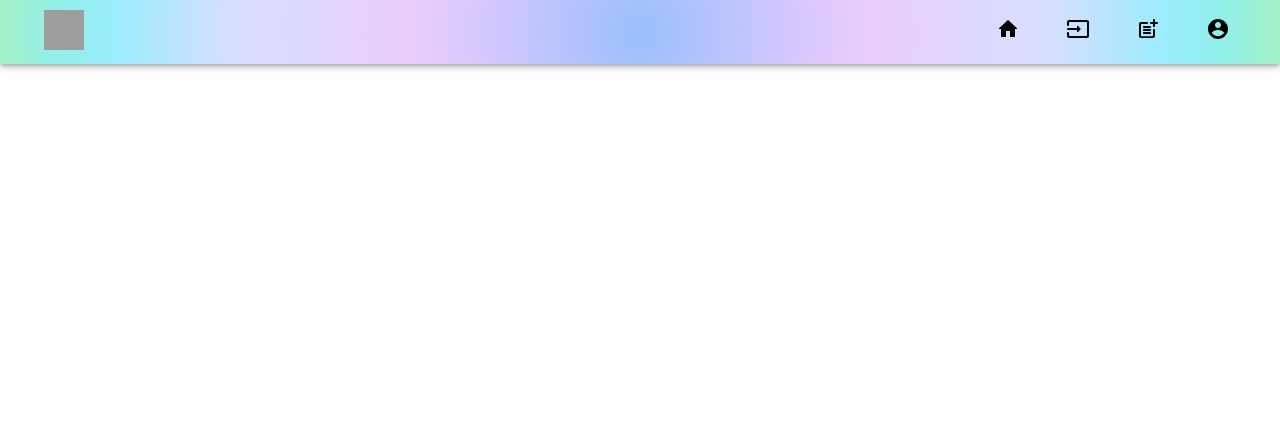
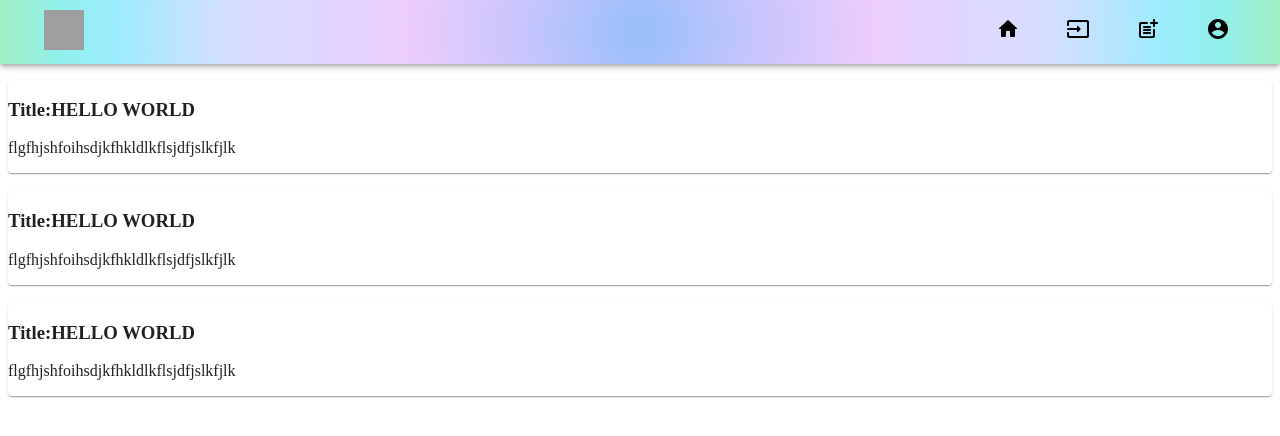
Before and after one commit to anandurdas11/Mini_project, a React (Create React App) app in the folder bloggin_webapp/: page / in a window 1280 px wide. Shown: the top 436 px of the page. Built offline with nearby package versions, Linux system fonts and the light colour scheme; grey boxes are pictures that could not be loaded.

Commit message:
pages added

```diff
--- /dev/null
+++ b/bloggin_webapp/src/App.css
@@ -0,0 +1,12 @@
+.others {
+  flex: 4;
+  margin-top: auto;
+  background-color: aqua;
+  padding-left: 20px;
+}
+
+.container {
+  display: flex;
+  margin-top: 100%;
+  align-items: center;
+}
--- a/bloggin_webapp/src/App.js
+++ b/bloggin_webapp/src/App.js
@@ -1,8 +1,38 @@
 import Topbar from "./Components/Topbar";
+import { BrowserRouter as Router, Switch, Route } from "react-router-dom";
+import Home from "./Pages/Home/Home";
+import Login from "./Pages/Login/Login";
+import Addpost from "./Pages/Addpost/Addpost";
+import Addaccount from "./Pages/Addaccount/Addaccount";
+
 function App() {
   return (
-    <div className="App">
-     <Topbar />
+    <div className="container">
+      <Router>
+        <Topbar />
+        <br></br>
+        <br></br>
+        <br></br>
+        <br></br>
+        <div className="container">
+          <div className="others">
+            <Switch>
+              <Route exact path="/">
+                <Home />
+              </Route>
+              <Route path="/Login">
+                <Login />
+              </Route>
+              <Route path="/Addpost">
+                <Addpost />
+              </Route>
+              <Route path="/Addaccount">
+                <Addaccount />
+              </Route>
+            </Switch>
+          </div>
+        </div>
+      </Router>
     </div>
   );
 }
--- a/bloggin_webapp/src/Components/Topbar.jsx
+++ b/bloggin_webapp/src/Components/Topbar.jsx
@@ -2,6 +2,7 @@ import React from 'react'
 import "./topbar.css"
 import { AppBar, Toolbar } from '@material-ui/core';
 import { AccountCircleRounded, HomeRounded, InputRounded, PostAddRounded } from '@material-ui/icons';
+import { Link } from "react-router-dom";
 
 export default function topbar() {
   return (
@@ -24,24 +25,29 @@ export default function topbar() {
           <Toolbar>
             <div className="topright">
               <ul className='iconbadge'>
-                <div>
-
-                    <HomeRounded style={{color:"black"}}></HomeRounded>
-
-                </div>
+                <Link to="/">
+                  <HomeRounded style={{ color: "black" }}></HomeRounded>
+                </Link>
               </ul>
               <ul className='iconbadge'>
-                <InputRounded style={{ color: "black" }}></InputRounded>
+                <Link to="/Login">
+                  <InputRounded style={{ color: "black" }}></InputRounded>
+                </Link>
+
                 </ul>
               <ul className='iconbadge'>
+                <Link to="/Addpost">
+                  <PostAddRounded style={{ color: "black" }}></PostAddRounded>
+                </Link>
 
-                <PostAddRounded style={{ color: "black" }}></PostAddRounded>
 
               </ul>
 
               <ul className='iconbadge'>
+                <Link to="/Addaccount">
+                  <AccountCircleRounded style={{ color: "black" }} />
+                </Link>
 
-                <AccountCircleRounded style={{ color: "black" }} />
                 </ul>
             </div>
           </Toolbar>
--- /dev/null
+++ b/bloggin_webapp/src/Pages/Addaccount/Addaccount.js
@@ -0,0 +1,7 @@
+import React from 'react'
+
+export default function Addaccount() {
+  return (
+    <div>Addaccount</div>
+  )
+}
--- /dev/null
+++ b/bloggin_webapp/src/Pages/Addpost/Addpost.js
@@ -0,0 +1,11 @@
+import React from 'react'
+import { Add } from "@material-ui/icons";
+function Addpost() {
+  return (
+      <div>
+        <Add />
+    </div>
+  )
+}
+
+export default Addpost
--- /dev/null
+++ b/bloggin_webapp/src/Pages/Home/Home.js
@@ -0,0 +1,24 @@
+import React from 'react'
+import {Card} from "@material-ui/core"
+function Home() {
+  return (
+    <div>
+      <Card>
+        <h3>Title:HELLO WORLD</h3>
+        <p>flgfhjshfoihsdjkfhkldlkflsjdfjslkfjlk</p>
+      </Card>
+      <br></br>
+      <Card>
+        <h3>Title:HELLO WORLD</h3>
+        <p>flgfhjshfoihsdjkfhkldlkflsjdfjslkfjlk</p>
+      </Card>
+      <br></br>
+      <Card>
+        <h3>Title:HELLO WORLD</h3>
+        <p>flgfhjshfoihsdjkfhkldlkflsjdfjslkfjlk</p>
+      </Card>
+    </div>
+  );
+}
+
+export default Home
--- /dev/null
+++ b/bloggin_webapp/src/Pages/Login/Login.js
@@ -0,0 +1,9 @@
+import React from 'react'
+
+function Login() {
+  return (
+    <div>Login</div>
+  )
+}
+
+export default Login
--- a/bloggin_webapp/src/index.js
+++ b/bloggin_webapp/src/index.js
@@ -1,7 +1,6 @@
 import React from 'react';
 import ReactDOM from 'react-dom/client';
 import App from './App';
-
 const root = ReactDOM.createRoot(document.getElementById('root'));
 root.render(
   <React.StrictMode>
```
